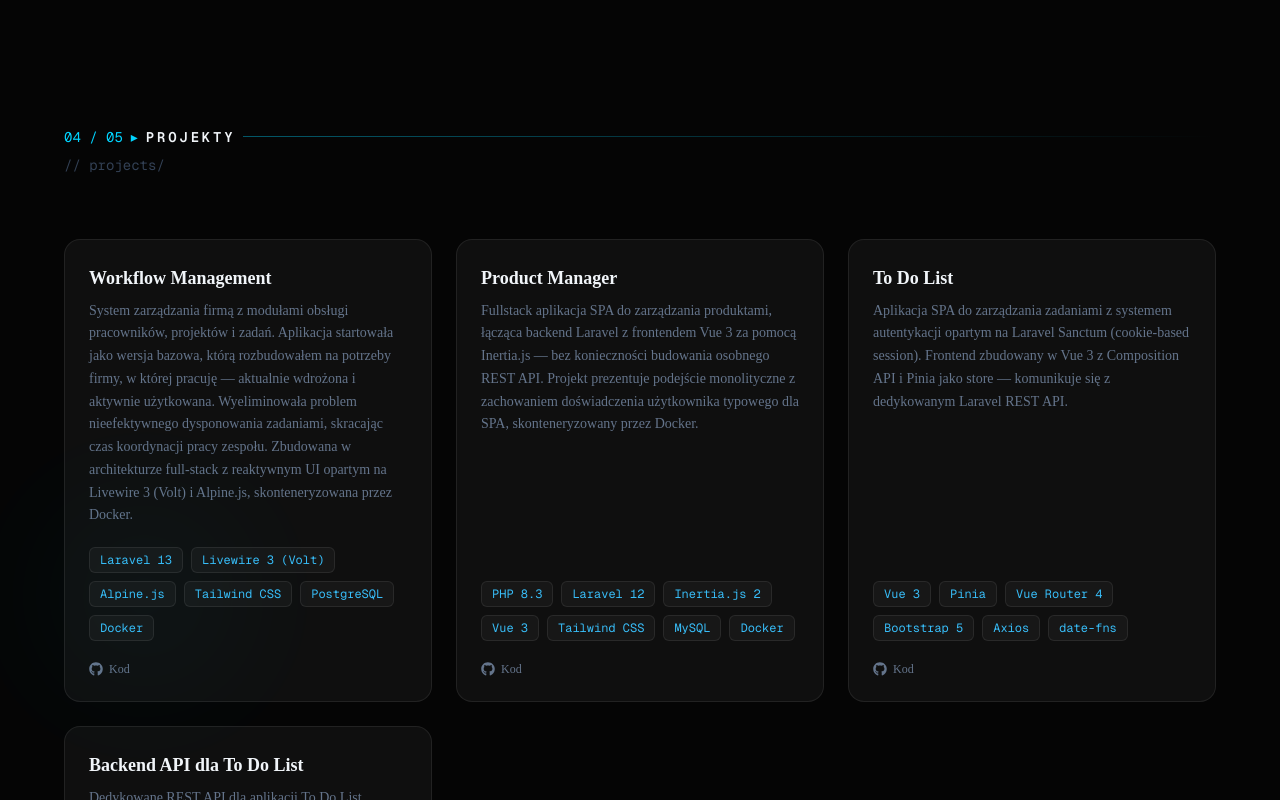
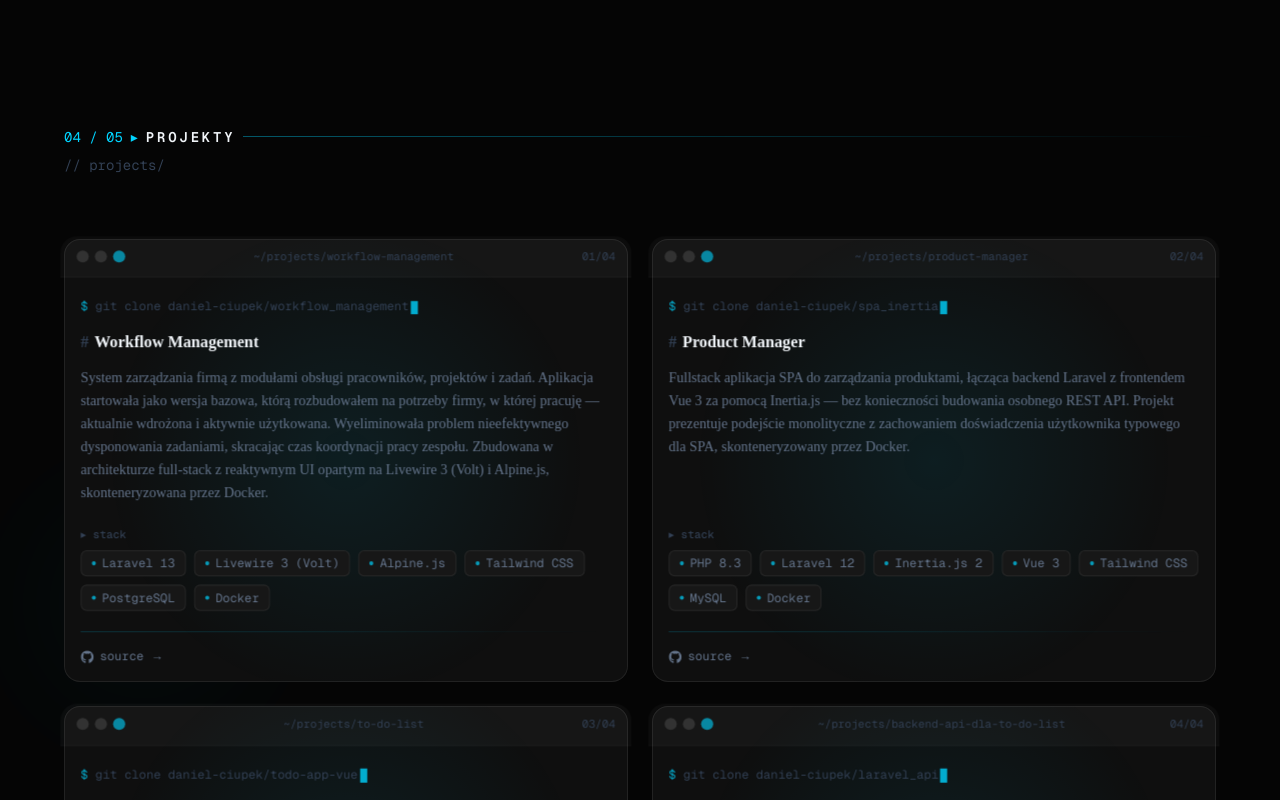
Before and after one commit to daniel-ciupek/CV_daniel_ciupek, a Next.js app: page / in a window 1280 px wide. Shown: the part 3300-4100 px from the top of the page. Built offline with nearby package versions, Linux system fonts and the light colour scheme; no server answers.

Commit message:
Redesign Projects section: terminal-style        cards with 3D tilt and spotlight

```diff
--- a/src/components/features/Projects.tsx
+++ b/src/components/features/Projects.tsx
@@ -1,103 +1,158 @@
 "use client";
 
-import { motion, type Variants } from "framer-motion";
-import { ExternalLink, Layers } from "lucide-react";
+import { useRef } from "react";
+import { motion, useMotionValue, useSpring, useTransform } from "framer-motion";
+import { useReducedMotion } from "framer-motion";
 import { FaGithub } from "react-icons/fa";
+import { ExternalLink } from "lucide-react";
 import data from "@/config/data";
 import SectionHeader from "@/components/ui/SectionHeader";
 
-const cardVariants: Variants = {
-  hidden: { opacity: 0, y: 32 },
-  visible: (i: number) => ({
-    opacity: 1,
-    y: 0,
-    transition: { delay: i * 0.12, duration: 0.5, ease: "easeOut" },
-  }),
+const springConfig = { stiffness: 260, damping: 28 };
+
+function toSlug(title: string) {
+  return title
+    .toLowerCase()
+    .replace(/\s+/g, "-")
+    .replace(/[^a-z0-9-]/g, "");
+}
+
+function repoName(githubUrl: string) {
+  return githubUrl.split("/").pop() ?? "repo";
+}
+
+function padIndex(n: number, total: number) {
+  return `${String(n).padStart(2, "0")}/${String(total).padStart(2, "0")}`;
+}
+
+function ProjectCard({
+  project,
+  index,
+  total,
+  delay,
+}: {
+  project: (typeof data.projects)[number];
+  index: number;
+  total: number;
+  delay: number;
+}) {
+  const reduced = useReducedMotion();
+  const cardRef = useRef<HTMLDivElement>(null);
+
+  const rawX = useMotionValue(0);
+  const rawY = useMotionValue(0);
+
+  const rotateX = useSpring(useTransform(rawY, [-1, 1], [6, -6]), springConfig);
+  const rotateY = useSpring(useTransform(rawX, [-1, 1], [-6, 6]), springConfig);
+  const glowX = useSpring(useTransform(rawX, [-1, 1], [0, 100]), springConfig);
+  const glowY = useSpring(useTransform(rawY, [-1, 1], [0, 100]), springConfig);
+
+  const handleMouseMove = (e: React.MouseEvent<HTMLDivElement>) => {
+    if (reduced || !cardRef.current) return;
+    const rect = cardRef.current.getBoundingClientRect();
+    const x = ((e.clientX - rect.left) / rect.width) * 2 - 1;
+    const y = ((e.clientY - rect.top) / rect.height) * 2 - 1;
+    rawX.set(x);
+    rawY.set(y);
   };
 
-export default function Projects() {
-  const projects = data.projects;
+  const handleMouseLeave = () => {
+    rawX.set(0);
+    rawY.set(0);
+  };
+
+  const slug = toSlug(project.title);
+  const repo = project.github ? repoName(project.github) : slug;
 
   return (
-    <section id="projects" className="relative px-6 py-24 md:py-32">
-      {/* Background accent */}
+    <motion.div
+      ref={cardRef}
+      initial={{ opacity: 0, y: 28 }}
+      whileInView={{ opacity: 1, y: 0 }}
+      viewport={{ once: true, margin: "-60px" }}
+      transition={{ duration: 0.5, delay, ease: [0.22, 1, 0.36, 1] }}
+      onMouseMove={handleMouseMove}
+      onMouseLeave={handleMouseLeave}
+      style={{
+        rotateX: reduced ? 0 : rotateX,
+        rotateY: reduced ? 0 : rotateY,
+        transformStyle: "preserve-3d",
+        perspective: 800,
+      }}
+      className="relative flex flex-col rounded-2xl"
+    >
+      {/* Base background */}
       <div
-        aria-hidden
-        className="pointer-events-none absolute left-0 top-1/2 h-72 w-72 -translate-y-1/2 rounded-full opacity-5 blur-3xl"
-        style={{ background: "radial-gradient(circle, #00d4ff 0%, transparent 70%)" }}
-      />
-
-      <div className="mx-auto max-w-6xl">
-        <SectionHeader index="04" total="05" title="PROJEKTY" subtitle="// projects/" />
-
-        {/* Empty state */}
-        {projects.length === 0 && (
-          <motion.div
-            initial={{ opacity: 0 }}
-            whileInView={{ opacity: 1 }}
-            viewport={{ once: true }}
-            className="flex flex-col items-center justify-center rounded-2xl py-20 text-center"
-            style={{
-              border: "1px dashed var(--border)",
-              backgroundColor: "var(--bg-surface)",
-            }}
-          >
-            <Layers size={40} className="mb-4" style={{ color: "var(--text-subtle)" }} />
-            <p className="text-sm" style={{ color: "var(--text-muted)" }}>
-              Projekty zostaną dodane wkrótce
-            </p>
-            <p className="mt-1 font-mono text-xs" style={{ color: "var(--text-subtle)" }}>
-              Uzupełnij <code>projects[]</code> w <code>src/config/data.ts</code>
-            </p>
-          </motion.div>
-        )}
-
-        {/* Project cards */}
-        {projects.length > 0 && (
-          <div className="grid gap-6 md:grid-cols-2 lg:grid-cols-3">
-            {projects.map((project, i) => (
-              <motion.article
-                key={project.title}
-                custom={i}
-                variants={cardVariants}
-                initial="hidden"
-                whileInView="visible"
-                viewport={{ once: true }}
-                className="group flex flex-col rounded-2xl p-6 transition-all duration-300"
+        className="absolute inset-0 rounded-2xl"
         style={{
           backgroundColor: "var(--bg-surface)",
           border: "1px solid var(--border)",
+          transition: "border-color 0.3s",
         }}
-                onMouseEnter={e => {
-                  const el = e.currentTarget as HTMLElement;
-                  el.style.borderColor = "rgba(0,212,255,0.30)";
-                  el.style.boxShadow = "0 8px 32px rgba(0,212,255,0.08)";
-                  el.style.transform = "translateY(-4px)";
+      />
+
+      {/* Spotlight */}
+      <motion.div
+        className="pointer-events-none absolute inset-0 rounded-2xl"
+        style={{
+          background: useTransform(
+            [glowX, glowY],
+            ([x, y]) =>
+              `radial-gradient(400px circle at ${x}% ${y}%, rgba(0,212,255,0.08) 0%, transparent 60%)`
+          ),
         }}
-                onMouseLeave={e => {
-                  const el = e.currentTarget as HTMLElement;
-                  el.style.borderColor = "var(--border)";
-                  el.style.boxShadow = "none";
-                  el.style.transform = "translateY(0)";
+      />
+
+      {/* Content — lifted in Z */}
+      <div
+        className="relative flex flex-1 flex-col"
+        style={{ transform: "translateZ(10px)", borderRadius: "inherit" }}
+      >
+        {/* Terminal header */}
+        <div
+          className="flex items-center justify-between rounded-t-2xl px-4 py-3"
+          style={{
+            background: "rgba(255,255,255,0.03)",
+            borderBottom: "1px solid var(--border)",
           }}
         >
-                {/* Project image */}
-                {project.image && (
-                  <div className="mb-5 h-44 w-full overflow-hidden rounded-xl">
-                    {/* eslint-disable-next-line @next/next/no-img-element */}
-                    <img
-                      src={project.image}
-                      alt={project.title}
-                      className="h-full w-full object-cover transition-transform duration-500 group-hover:scale-105"
+          <div className="flex items-center gap-1.5">
+            <span className="h-3 w-3 rounded-full" style={{ background: "rgba(255,255,255,0.12)" }} />
+            <span className="h-3 w-3 rounded-full" style={{ background: "rgba(255,255,255,0.12)" }} />
+            <span className="h-3 w-3 rounded-full" style={{ background: "rgba(0,212,255,0.60)" }} />
+          </div>
+          <span
+            className="font-mono text-[11px]"
+            style={{ color: "var(--text-subtle)" }}
+          >
+            ~/projects/{slug}
+          </span>
+          <span
+            className="font-mono text-[11px]"
+            style={{ color: "var(--text-subtle)" }}
+          >
+            {padIndex(index, total)}
+          </span>
+        </div>
+
+        {/* Body */}
+        <div className="flex flex-1 flex-col p-5">
+          {/* Git clone line */}
+          <p
+            className="mb-4 font-mono text-xs"
+            style={{ color: "var(--text-subtle)" }}
+          >
+            <span style={{ color: "var(--accent)", opacity: 0.7 }}>$ </span>
+            git clone daniel-ciupek/{repo}
+            <span
+              className="ml-0.5 inline-block h-[1.1em] w-[7px] align-text-bottom"
+              style={{ background: "var(--accent)", opacity: 0.8, animation: "pulse 1.1s ease-in-out infinite" }}
             />
-                  </div>
-                )}
+          </p>
 
           {/* Title */}
-                <h3
-                  className="mb-2 text-lg font-semibold"
-                  style={{ color: "var(--text)" }}
-                >
+          <h3 className="mb-3 text-base font-semibold" style={{ color: "var(--text)" }}>
+            <span style={{ color: "var(--text-subtle)", marginRight: "0.35em" }}>#</span>
             {project.title}
           </h3>
 
@@ -109,37 +164,58 @@ export default function Projects() {
             {project.description}
           </p>
 
-                {/* Stack badges */}
-                <div className="mb-5 flex flex-wrap gap-2">
-                  {project.stack.map(tech => (
+          {/* Stack */}
+          <div className="mb-5">
+            <span
+              className="mb-2 block font-mono text-[11px] font-medium"
+              style={{ color: "var(--text-subtle)" }}
+            >
+              ▸ stack
+            </span>
+            <div className="flex flex-wrap gap-2">
+              {project.stack.map((tech) => (
                 <span
                   key={tech}
-                      className="rounded-md px-2.5 py-1 font-mono text-xs"
+                  className="flex items-center gap-1.5 rounded-md px-2.5 py-1 font-mono text-xs"
                   style={{
                     backgroundColor: "var(--bg-elevated)",
-                        color: "var(--accent-dim)",
                     border: "1px solid var(--border)",
+                    color: "var(--text-muted)",
                   }}
                 >
+                  <span
+                    className="inline-block h-1 w-1 rounded-full flex-shrink-0"
+                    style={{ background: "var(--accent)", opacity: 0.7 }}
+                  />
                   {tech}
                 </span>
               ))}
             </div>
+          </div>
 
-                {/* Links */}
-                <div className="flex items-center gap-3">
+          {/* Separator */}
+          <div
+            className="mb-4"
+            style={{
+              height: "1px",
+              background: "linear-gradient(90deg, rgba(0,212,255,0.20) 0%, transparent 100%)",
+            }}
+          />
+
+          {/* Action buttons */}
+          <div className="flex items-center gap-4">
             {project.github && (
               <a
                 href={project.github}
                 target="_blank"
                 rel="noopener noreferrer"
-                      className="flex items-center gap-1.5 text-xs transition-colors duration-200"
+                className="flex items-center gap-1.5 font-mono text-xs transition-colors duration-200"
                 style={{ color: "var(--text-muted)" }}
-                      onMouseEnter={e => (e.currentTarget.style.color = "var(--text)")}
-                      onMouseLeave={e => (e.currentTarget.style.color = "var(--text-muted)")}
+                onMouseEnter={(e) => (e.currentTarget.style.color = "var(--accent)")}
+                onMouseLeave={(e) => (e.currentTarget.style.color = "var(--text-muted)")}
               >
-                      <FaGithub size={14} />
-                      Kod
+                <FaGithub size={13} />
+                source →
               </a>
             )}
             {project.url && (
@@ -147,17 +223,73 @@ export default function Projects() {
                 href={project.url}
                 target="_blank"
                 rel="noopener noreferrer"
-                      className="flex items-center gap-1.5 text-xs transition-colors duration-200"
+                className="flex items-center gap-1.5 font-mono text-xs transition-colors duration-200"
                 style={{ color: "var(--accent)" }}
-                      onMouseEnter={e => (e.currentTarget.style.color = "var(--accent-dim)")}
-                      onMouseLeave={e => (e.currentTarget.style.color = "var(--accent)")}
+                onMouseEnter={(e) => (e.currentTarget.style.color = "var(--text)")}
+                onMouseLeave={(e) => (e.currentTarget.style.color = "var(--accent)")}
               >
-                      <ExternalLink size={14} />
-                      Live demo
+                <ExternalLink size={12} />
+                live ↗
               </a>
             )}
           </div>
-              </motion.article>
+        </div>
+      </div>
+    </motion.div>
+  );
+}
+
+export default function Projects() {
+  const projects = data.projects;
+  const total = projects.length;
+
+  return (
+    <section id="projects" className="relative px-6 py-24 md:py-32">
+      <div
+        aria-hidden
+        className="pointer-events-none absolute left-0 top-1/2 h-72 w-72 -translate-y-1/2 rounded-full opacity-5 blur-3xl"
+        style={{ background: "radial-gradient(circle, #00d4ff 0%, transparent 70%)" }}
+      />
+
+      <div className="mx-auto max-w-6xl" style={{ perspective: "1200px" }}>
+        <SectionHeader index="04" total="05" title="PROJEKTY" subtitle="// projects/" />
+
+        {/* Empty state */}
+        {projects.length === 0 && (
+          <motion.div
+            initial={{ opacity: 0 }}
+            whileInView={{ opacity: 1 }}
+            viewport={{ once: true }}
+            className="rounded-2xl p-8"
+            style={{
+              backgroundColor: "var(--bg-surface)",
+              border: "1px solid var(--border)",
+            }}
+          >
+            <p className="mb-2 font-mono text-xs" style={{ color: "var(--text-subtle)" }}>
+              <span style={{ color: "var(--accent)", opacity: 0.7 }}>$ </span>
+              ls projects/
+            </p>
+            <p className="font-mono text-sm" style={{ color: "var(--text-muted)" }}>
+              directory is empty
+            </p>
+            <p className="mt-1 font-mono text-xs" style={{ color: "var(--text-subtle)" }}>
+              Uzupełnij <code>projects[]</code> w <code>src/config/data.ts</code>
+            </p>
+          </motion.div>
+        )}
+
+        {/* Project grid */}
+        {projects.length > 0 && (
+          <div className="grid gap-6 lg:grid-cols-2">
+            {projects.map((project, i) => (
+              <ProjectCard
+                key={project.title}
+                project={project}
+                index={i + 1}
+                total={total}
+                delay={i * 0.08}
+              />
             ))}
           </div>
         )}
```
Lines whose indentation alone changed are shown as unchanged.
